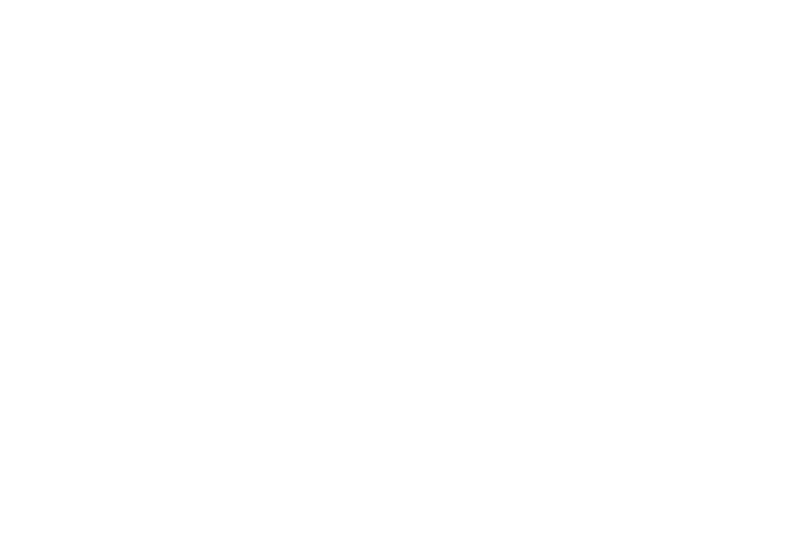
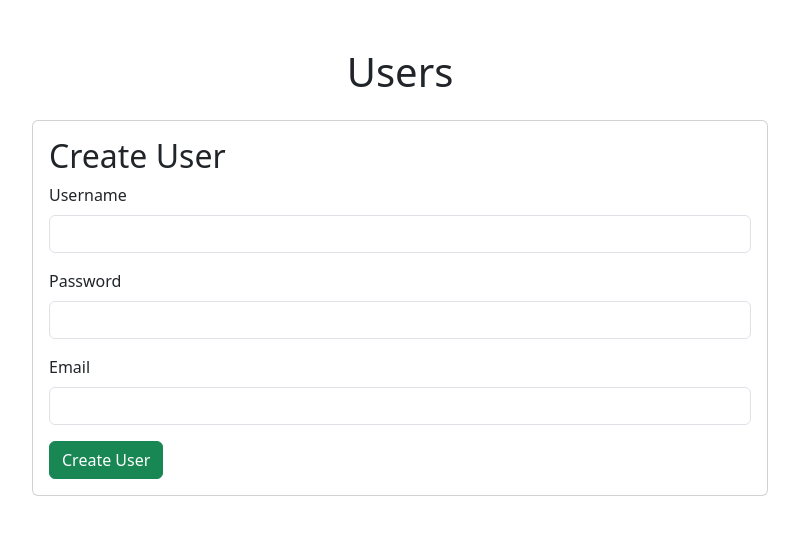
Before and after one commit to nushan1999/point-of-sale-system, a React (Create React App) app in the folder pos-react/: page /users in a window 1280 px wide. Before the commit this address had no page. Shown: the top 534 px of the page, without its empty margins (240-1039 px from the left). Built offline with nearby package versions, Linux system fonts and the light colour scheme.

Commit message:
add users page

```diff
--- a/pos-react/src/App.js
+++ b/pos-react/src/App.js
@@ -10,6 +10,7 @@ import Home from './Home';
 import { BrowserRouter, Route, Routes } from 'react-router-dom';
 import { AuthProvider } from './utils/AuthContext';
 import ProtectedRoutes from './utils/ProtectedRoutes';
+import Users from "./Users";
 
 
 function App() {
@@ -37,6 +38,9 @@ function App() {
           </Route>
 
           {/*Unauthenticated Routes*/}
+
+          <Route path='/users' element={<Users />} />
+
           <Route path = "/login" element={<LoginPage />}/>
 
         </Routes>
--- a/pos-react/src/Login.js
+++ b/pos-react/src/Login.js
@@ -1,7 +1,7 @@
 import axios from "axios";
 import { useState } from "react";
 import { useAuth } from "./utils/AuthContext";
-import { useNavigate } from "react-router-dom";
+import { Link, useNavigate } from "react-router-dom";
 
 const LoginPage = () => {
   const { login } = useAuth();
@@ -70,6 +70,12 @@ const LoginPage = () => {
                   </button>
                 </div>
               </form>
+              <div className="mt-3 text-center">
+                New User?{" "}
+                <Link to="/users" className="btn btn-link">
+                  Sign up
+                </Link>
+              </div>
             </div>
           </div>
         </div>
--- /dev/null
+++ b/pos-react/src/Users.js
@@ -0,0 +1,246 @@
+import { useEffect, useState } from "react";
+import axios from "axios";
+import { useAuth } from "./utils/AuthContext";
+
+function Users() {
+  const { isAuthenticated, jwtToken } = useAuth();
+
+  const [users, setUsers] = useState(null);
+  const [username, setUsername] = useState("");
+  const [password, setPassword] = useState("");
+  const [email, setEmail] = useState("");
+  const [edit, setEdit] = useState(null);
+
+  const config = {
+    headers: {
+      Authorization: `Bearer ${jwtToken}`
+    }
+  };
+
+  useEffect(() => {
+    if (isAuthenticated) {
+      axios
+        .get("http://localhost:8080/users", config)
+        .then(function (response) {
+          setUsers(response.data);
+        })
+        .catch(function (error) {
+          console.log(error);
+        });
+    }
+  }, [isAuthenticated]);
+
+  function getUsers() {
+    axios
+      .get("http://localhost:8080/users", config)
+      .then(function (response) {
+        setUsers(response.data);
+      })
+      .catch(function (error) {
+        console.log(error);
+      });
+  }
+
+  function handleUsername(event) {
+    setUsername(event.target.value);
+  }
+
+  function handlePassword(event) {
+    setPassword(event.target.value);
+  }
+
+  function handleEmail(event) {
+    setEmail(event.target.value);
+  }
+
+  function createUser(event) {
+    event.preventDefault();
+
+    const data = {
+      username: username,
+      password: password,
+      email: email
+    };
+
+    axios
+      .post("http://localhost:8080/users", data, config)
+      .then(function (response) {
+        getUsers();
+        console.log(response);
+      })
+      .catch(function (error) {
+        console.log(error);
+      });
+  }
+
+  function updateUser(event) {
+    event.preventDefault();
+
+    const data = {
+      username: username,
+      password: password,
+      email: email
+    };
+
+    axios
+      .put("http://localhost:8080/users/" + edit, data, config)
+      .then(function (response) {
+        getUsers();
+        setEdit(null);
+        console.log(response);
+      })
+      .catch(function (error) {
+        console.log(error);
+      });
+  }
+
+  return (
+    <div className="container mt-5">
+      <div className="row justify-content-center">
+        <div className="col-md-8">
+          <h1 className="text-center mb-4">Users</h1>
+
+          {users &&
+            users.map((row) => (
+              <div className="card mb-3" key={row.id}>
+                <div className="card-body">
+                  <h5 className="card-title">{row.username}</h5>
+                  <p className="card-text">Email: {row.email}</p>
+
+                  <button
+                    type="button"
+                    className="btn btn-primary me-2"
+                    onClick={() => {
+                      setEdit(row.id);
+                      setUsername(row.username);
+                      setEmail(row.email);
+                    }}
+                  >
+                    Edit
+                  </button>
+
+                  <button
+                    type="button"
+                    className="btn btn-danger"
+                    onClick={() => {
+                      axios
+                        .delete("http://localhost:8080/users/" + row.id, config)
+                        .then(function () {
+                          getUsers();
+                        })
+                        .catch(function (error) {
+                          console.log(error);
+                        });
+                    }}
+                  >
+                    Delete
+                  </button>
+                </div>
+              </div>
+            ))}
+
+          {!edit && (
+            <div className="card">
+              <div className="card-body">
+                <h2 className="card-title">Create User</h2>
+
+                <form onSubmit={createUser}>
+                  <div className="mb-3">
+                    <label className="form-label">Username</label>
+                    <input
+                      type="text"
+                      className="form-control"
+                      onChange={handleUsername}
+                      required
+                    />
+                  </div>
+
+                  <div className="mb-3">
+                    <label className="form-label">Password</label>
+                    <input
+                      type="password"
+                      className="form-control"
+                      onChange={handlePassword}
+                      required
+                    />
+                  </div>
+
+                  <div className="mb-3">
+                    <label className="form-label">Email</label>
+                    <input
+                      type="email"
+                      className="form-control"
+                      onChange={handleEmail}
+                      required
+                    />
+                  </div>
+
+                  <button type="submit" className="btn btn-success">
+                    Create User
+                  </button>
+                </form>
+              </div>
+            </div>
+          )}
+
+          {edit && (
+            <div className="card">
+              <div className="card-body">
+                <h2 className="card-title">Edit User</h2>
+
+                <form onSubmit={updateUser}>
+                  <div className="mb-3">
+                    <label className="form-label">Username</label>
+                    <input
+                      type="text"
+                      className="form-control"
+                      onChange={handleUsername}
+                      value={username}
+                      required
+                    />
+                  </div>
+
+                  <div className="mb-3">
+                    <label className="form-label">Password</label>
+                    <input
+                      type="password"
+                      className="form-control"
+                      onChange={handlePassword}
+                      required
+                    />
+                  </div>
+
+                  <div className="mb-3">
+                    <label className="form-label">Email</label>
+                    <input
+                      type="email"
+                      className="form-control"
+                      onChange={handleEmail}
+                      value={email}
+                      required
+                    />
+                  </div>
+
+                  <button type="submit" className="btn btn-primary">
+                    Update User
+                  </button>
+                  <button
+                    type="button"
+                    className="btn btn-secondary ms-2"
+                    onClick={() => {
+                      setEdit(null);
+                    }}
+                  >
+                    Cancel
+                  </button>
+                </form>
+              </div>
+            </div>
+          )}
+        </div>
+      </div>
+    </div>
+  );
+}
+
+export default Users;
```
